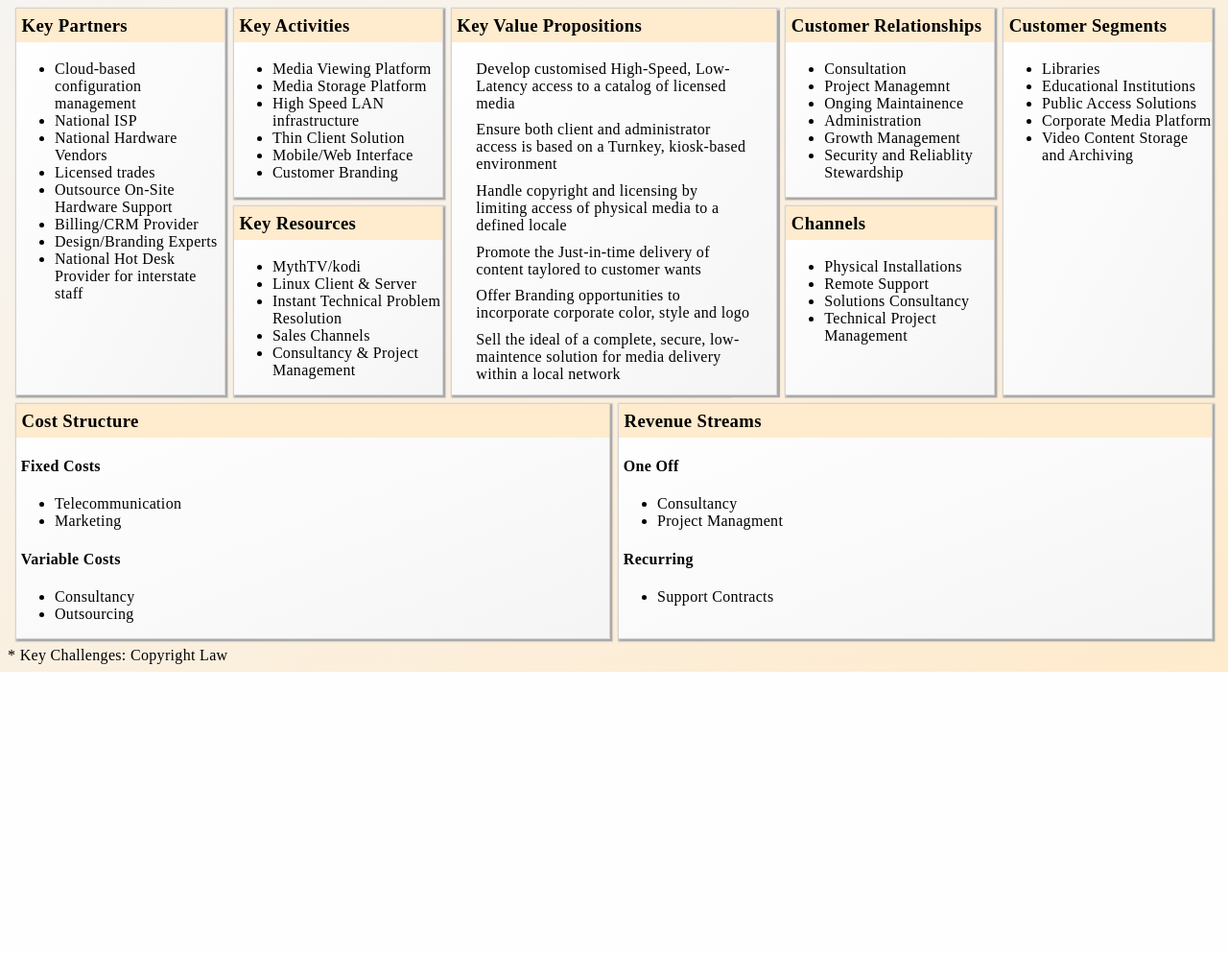
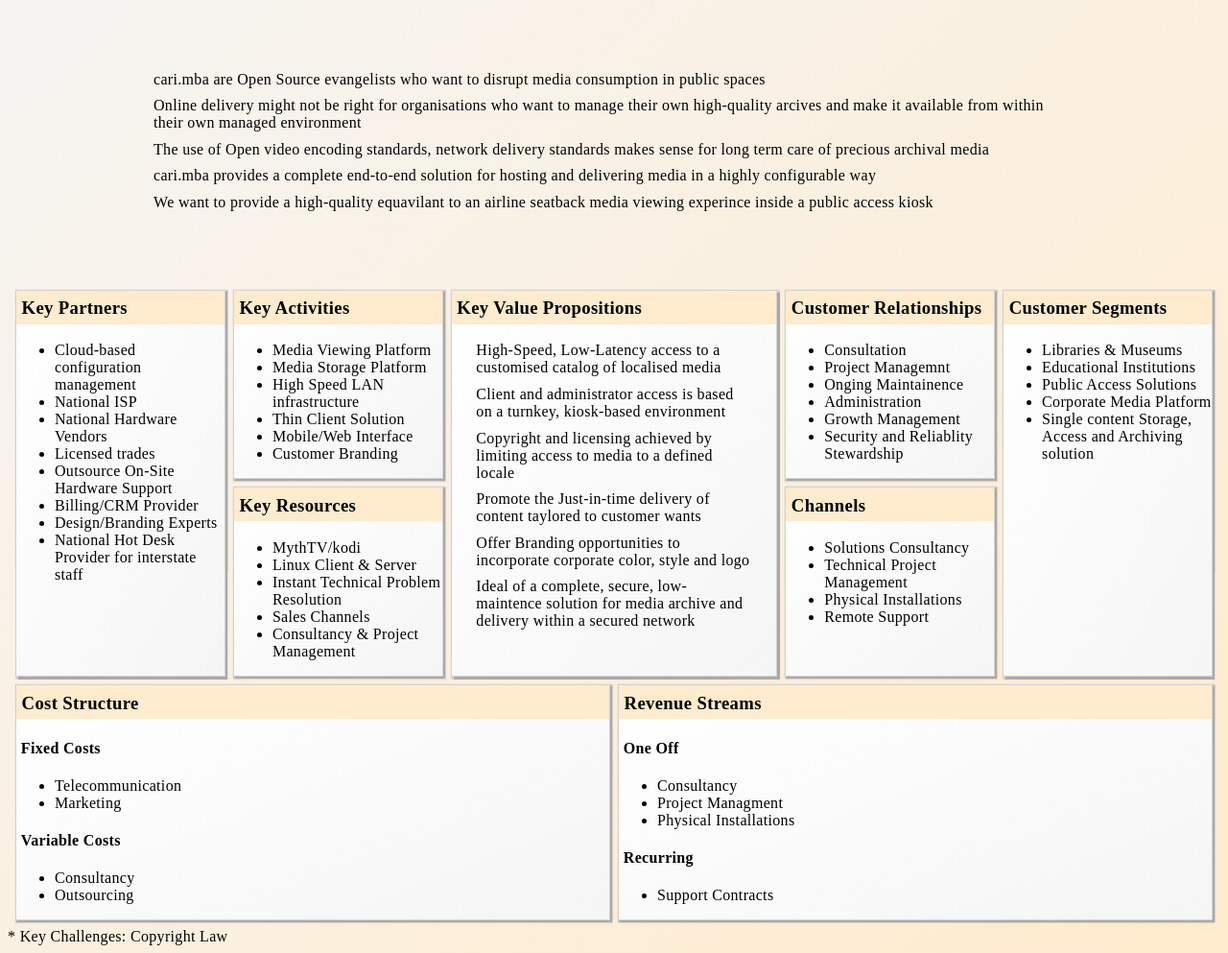
Before and after one commit to fragspawn/quotation_system, a PHP site: page / in a window 1280 px wide. Shown: the part 168-1161 px from the top of the page at 96% size. Before the commit the page ends 868 px from the top, so only its background shows below. Run offline with PHP 8.4, Linux system fonts and the light colour scheme; some web fonts are replaced.

Commit message:
manafesto

```diff
--- a/ajax/quote.php
+++ b/ajax/quote.php
@@ -11,6 +11,7 @@
         $.ajax({
         url: "https://cari.mba/line_items",
             success: function(data){
+                console.log(data);
                 if(data.success) {
                     for(vari=0;i<data[0].length;i++) {
                         $('#out').append(data[0][i]);
--- a/business_model_canvas/bmc.css
+++ b/business_model_canvas/bmc.css
@@ -21,6 +21,15 @@ header {
 }
 h1 {
     font-family: AvantgardeBlack;
+}
+aside {
+    width: 80%;
+    margin: 0 auto;
+    padding: 4em 0 4em 0;
+}
+aside p {
+    padding: 0 1em 0 1em;
+    margin: .6em;
 }
 .wrapper {
     margin: .5em;
--- a/business_model_canvas/index.htm
+++ b/business_model_canvas/index.htm
@@ -8,6 +8,13 @@
             <h1>cari.mba</h1>
             <h3>Business Model Canvas</h3>
         </header>
+        <aside>
+            <p>cari.mba are Open Source evangelists who want to disrupt media consumption in public spaces</p>
+            <p>Online delivery might not be right for organisations who want to manage their own high-quality arcives and make it available from within their own managed environment</p>
+            <p>The use of Open video encoding standards, network delivery standards makes sense for long term care of precious archival media</p>
+            <p>cari.mba provides a complete end-to-end solution for hosting and delivering media in a highly configurable way</p>
+            <p>We want to provide a high-quality equavilant to an airline seatback media viewing experince inside a public access kiosk</p>
+        </aside>
         <div class="wrapper" id="grid_wrapper_top">
             <section class="cat_box" id="key_partners">
                 <h3>Key Partners</h3>
@@ -45,12 +52,12 @@
             </section>
             <section class="cat_box" id="value_propositions">
                 <h3>Key Value Propositions</h3>
-                <p>Develop customised High-Speed, Low-Latency access to a catalog of licensed media</p>
-                <p>Ensure both client and administrator access is based on a Turnkey, kiosk-based environment</p>
-                <p>Handle copyright and licensing by limiting access of physical media to a defined locale</p>
+                <p>High-Speed, Low-Latency access to a customised catalog of localised media</p>
+                <p>Client and administrator access is based on a turnkey, kiosk-based environment</p>
+                <p>Copyright and licensing achieved by limiting access to media to a defined locale</p>
                 <p>Promote the Just-in-time delivery of content taylored to customer wants</p>
                 <p>Offer Branding opportunities to incorporate corporate color, style and logo</p>
-                <p>Sell the ideal of a complete, secure, low-maintence solution for media delivery within a local network</p>
+                <p>Ideal of a complete, secure, low-maintence solution for media archive and delivery within a secured network</p>
             </section>
             <section class="cat_box" id="customer_relationships">
                 <h3>Customer Relationships</h3>
@@ -66,20 +73,20 @@
             <section class="cat_box" id="channels">
                 <h3>Channels</h3>
                 <ul>
+                    <li>Solutions Consultancy</li>
+                    <li>Technical Project Management</li>
                     <li>Physical Installations</li>
                     <li>Remote Support</li>
-                    <li>Solutions Consultancy</li>
-                    <li>Technical Project Management</li>
                 </ul>
             </section>
             <section class="cat_box" id="customer_segments">
                 <h3>Customer Segments</h3>
                 <ul>
-                    <li>Libraries</li>
+                    <li>Libraries &amp; Museums</li>
                     <li>Educational Institutions</li>
                     <li>Public Access Solutions</li>
                     <li>Corporate Media Platform</li>
-                    <li>Video Content Storage and Archiving</li>
+                    <li>Single content Storage, Access and Archiving solution</li>
                 </ul>
             </section>
         </div>
@@ -103,6 +110,7 @@
                 <ul>
                     <li>Consultancy</li>
                     <li>Project Managment</li>
+                    <li>Physical Installations</li>
                 </ul>
                 <h4>Recurring</h4>
                 <ul>
```
